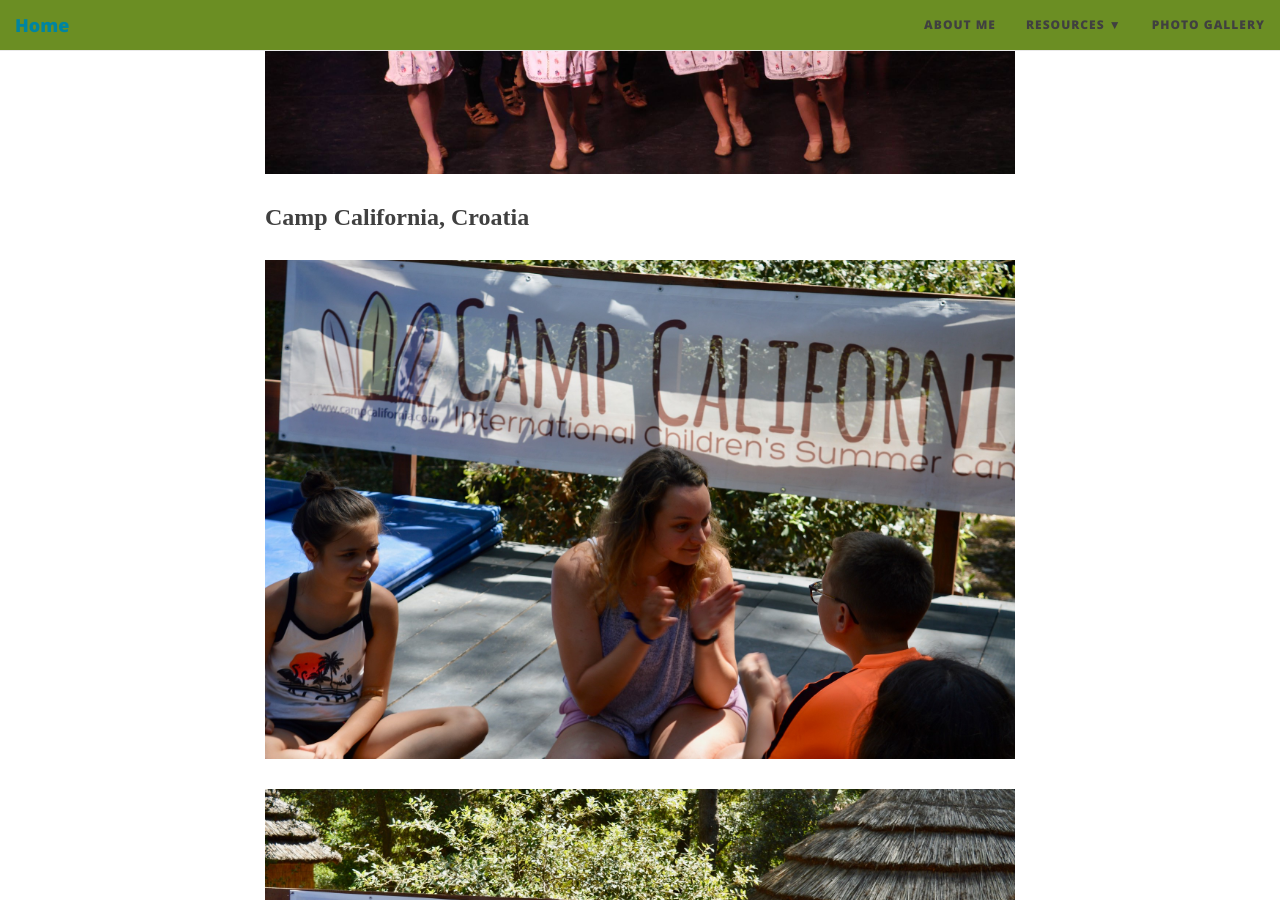
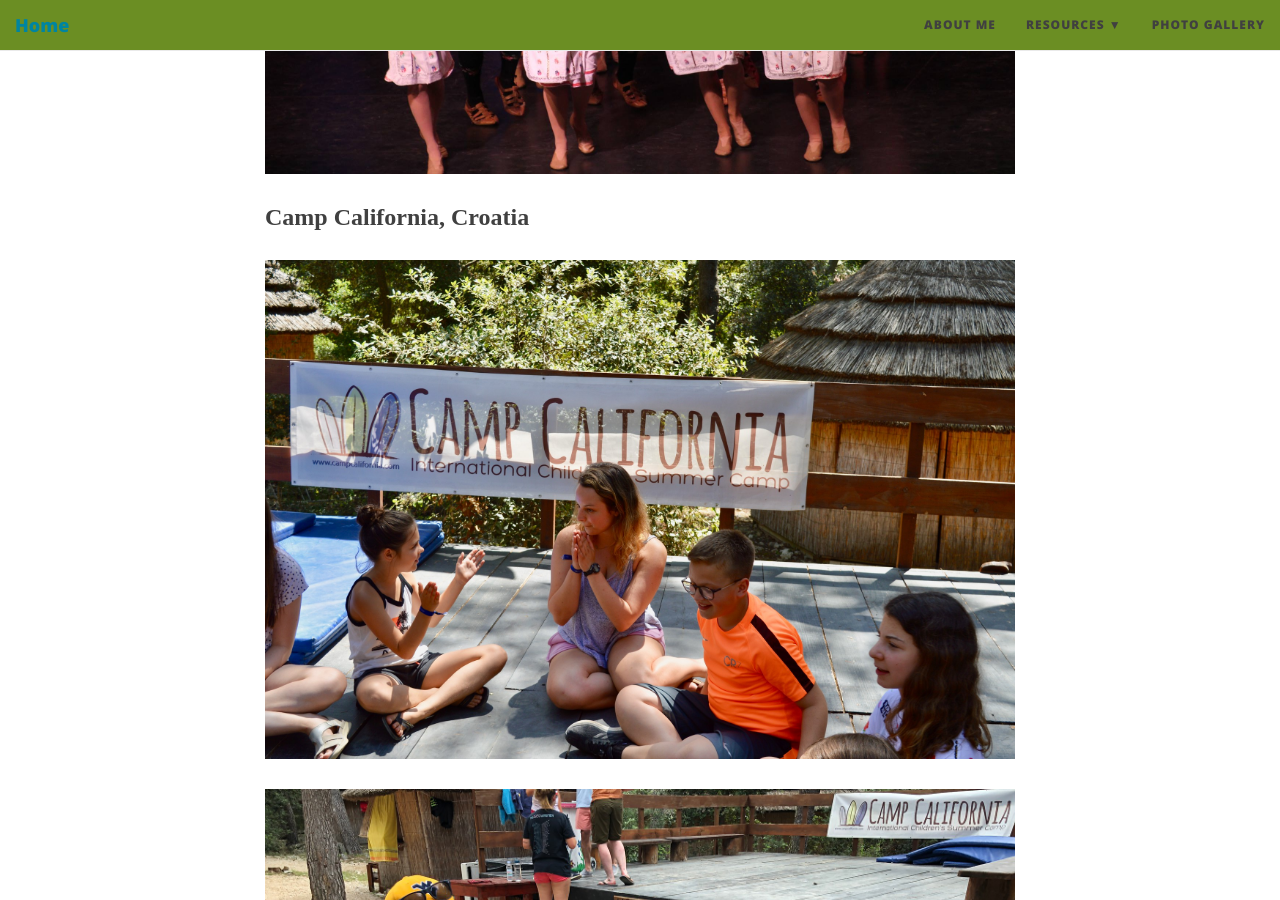
Before and after one commit to dlukacevic/dlukacevic.github.io, a Jekyll site: the page built from gallery.md, in a window 1280 px wide and 900 px high, scrolled down 3323 px. Built offline with Jekyll 4.4.1, drawn with Linux system fonts in a browser that asks for light colours; nearby versions of some CDN libraries.

Commit message:
Update gallery.md

```diff
--- a/gallery.md
+++ b/gallery.md
@@ -25,7 +25,6 @@
 
 
 ### Camp California, Croatia
-![Camp California, Croatia](/img/dora_portfolio/gallery/camp cal 4.jpg)
 
 ![Camp California, Croatia](/img/dora_portfolio/gallery/camp cal 5.jpg)
 
```
